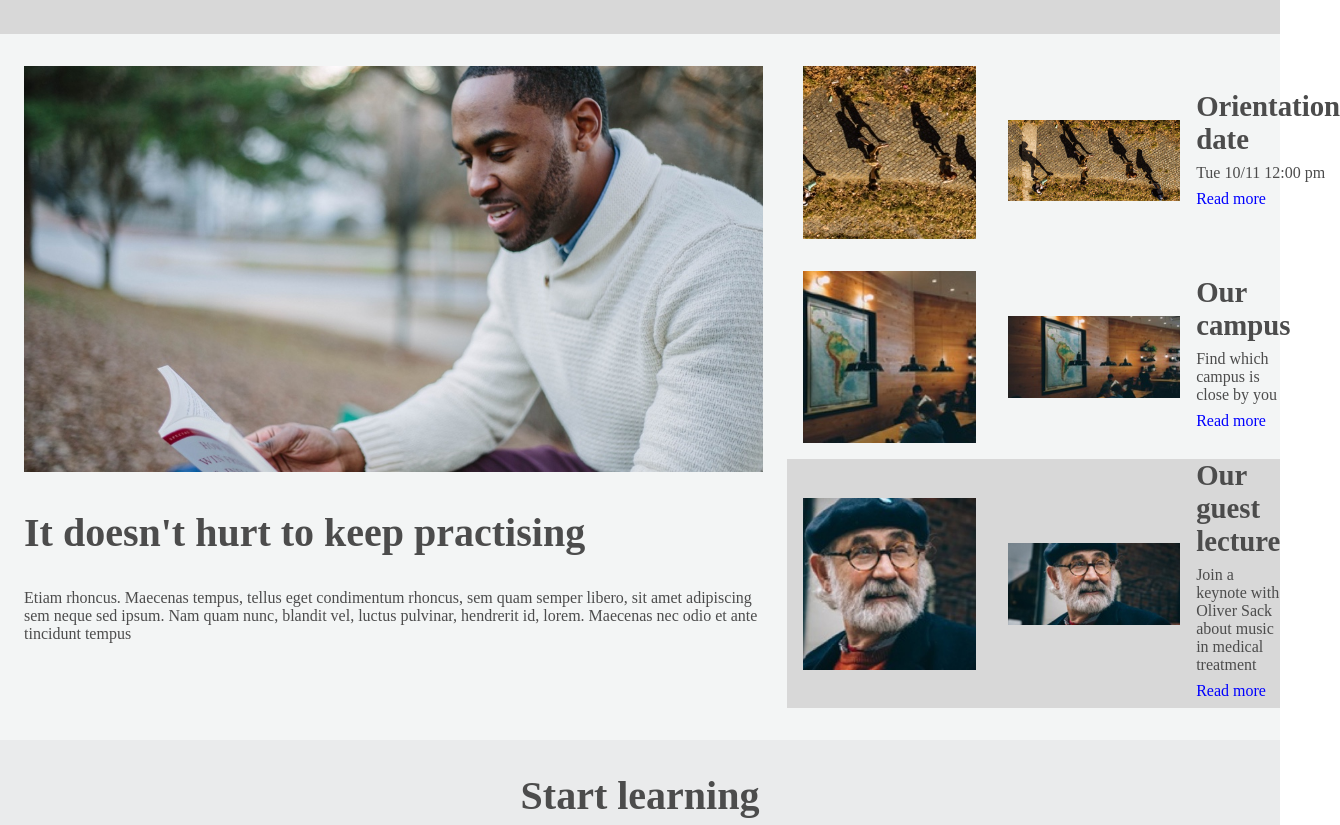
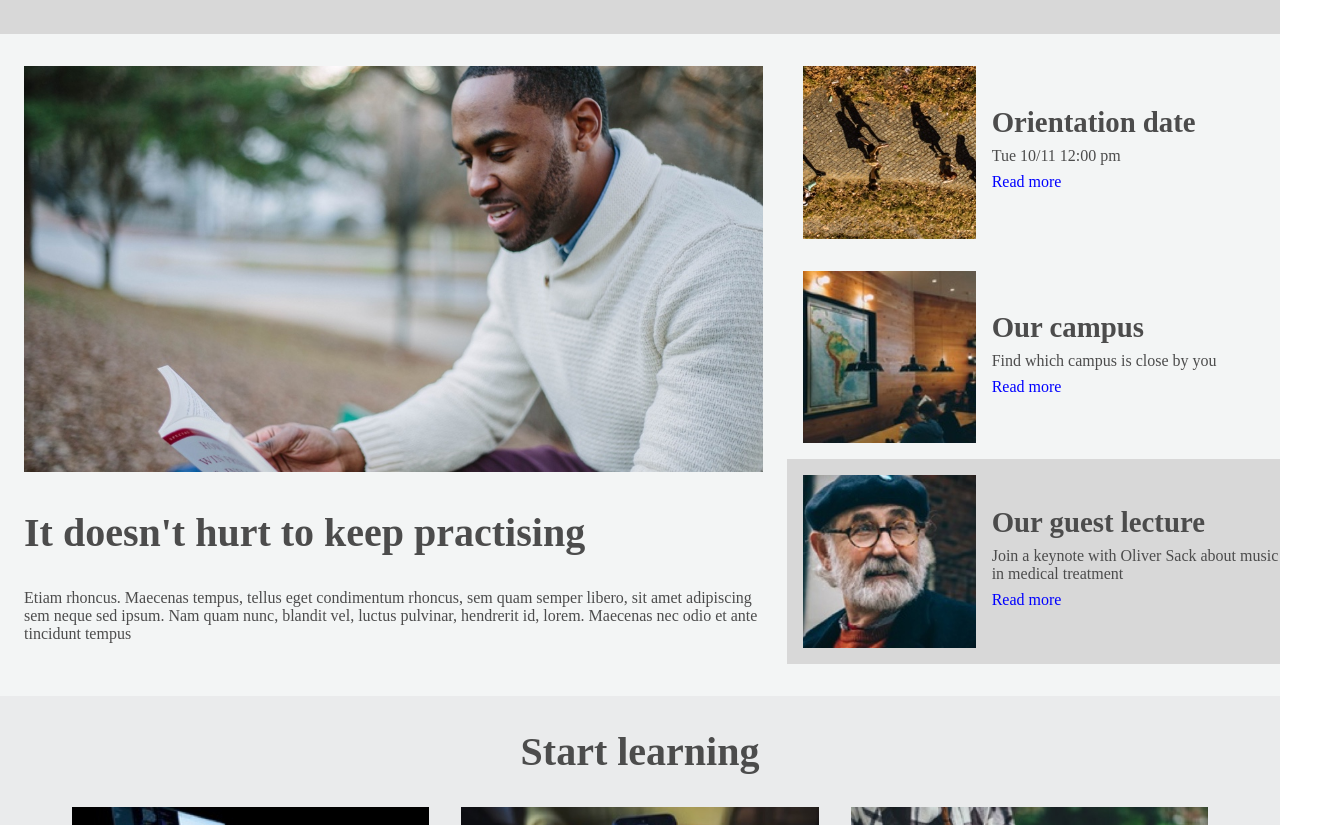
Before and after one commit to vshestunov/colmar, a plain HTML site: page index.html in a window 1280 px wide. Shown: the part 644-1469 px from the top of the page, 1340 px wide, since content can reach past the window. Drawn offline with Linux system fonts and the light colour scheme.

Commit message:
fixed bug with a section2 images

```diff
--- a/index.html
+++ b/index.html
@@ -53,7 +53,7 @@
                 <div class="right sec2right">
                     <div class="content">
                         <img id="img1" class="desktop" src="./resources/images/information-orientation.jpg">
-                        <img class="img-mobile" src="./resources/images/information-orientation-mobile.jpg">
+                        <img class="img-mobile" hidden src="./resources/images/information-orientation-mobile.jpg">
                         <div class="content-text" id="content-text1">
                             <h3>Orientation date</h3>
                             <p>Tue 10/11 12:00 pm</p>
@@ -62,7 +62,7 @@
                     </div>
                     <div class="content">
                         <img class="desktop" src="./resources/images/information-campus.jpg">
-                        <img class="img-mobile" src="./resources/images/information-campus-mobile.jpg">
+                        <img class="img-mobile" hidden src="./resources/images/information-campus-mobile.jpg">
                         <div class="content-text">
                             <h3>Our campus</h3>
                             <p>Find which campus is close by you</p>
@@ -71,7 +71,7 @@
                     </div>
                     <div class="content content-gray">
                         <img class="desktop" src="./resources/images/information-guest-lecture.jpg">
-                        <img class="img-mobile" src="./resources/images/information-guest-lecture-mobile.jpg">
+                        <img class="img-mobile" hidden src="./resources/images/information-guest-lecture-mobile.jpg">
                         <div class="content-text">
                             <h3>Our guest lecture</h3>
                             <p>Join a keynote with Oliver Sack about music in medical treatment</p>
--- a/resources/css/style.css
+++ b/resources/css/style.css
@@ -372,6 +372,7 @@ footer div p a:hover {
     }
 
     .img-mobile {
+        display: block;
         margin: 0;
         width: 100%;
         max-width: 100%;
```
